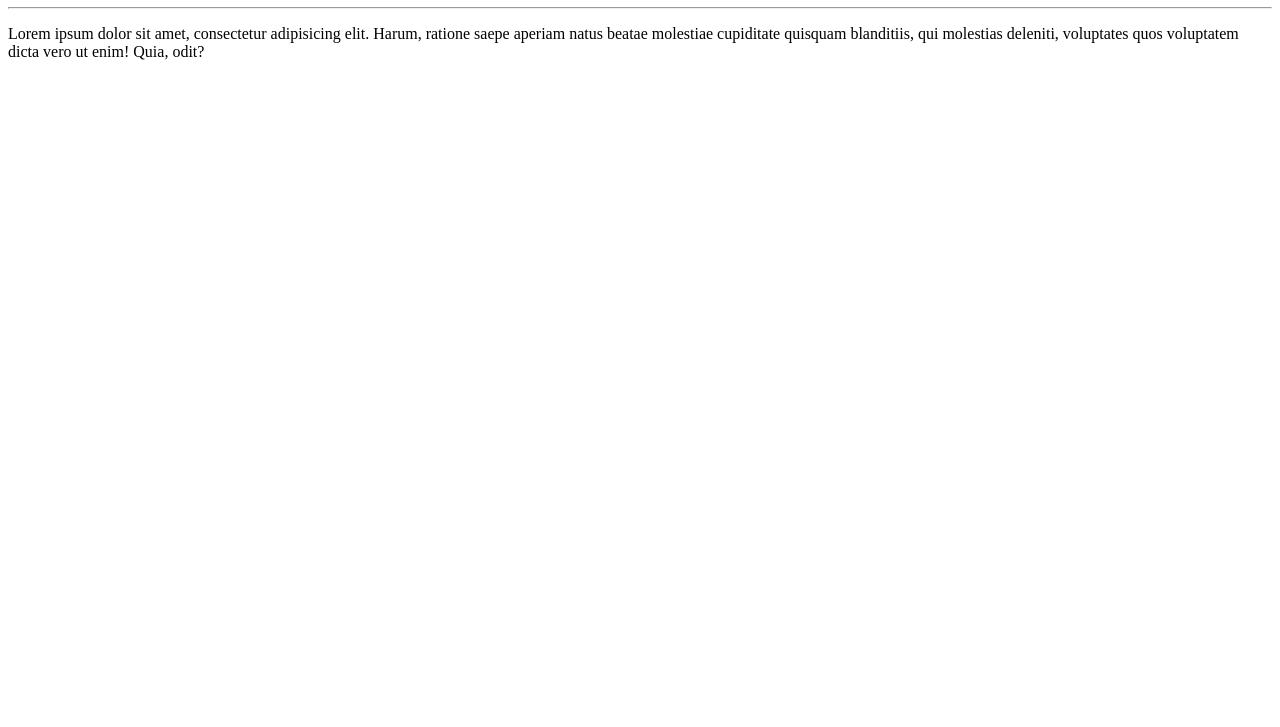
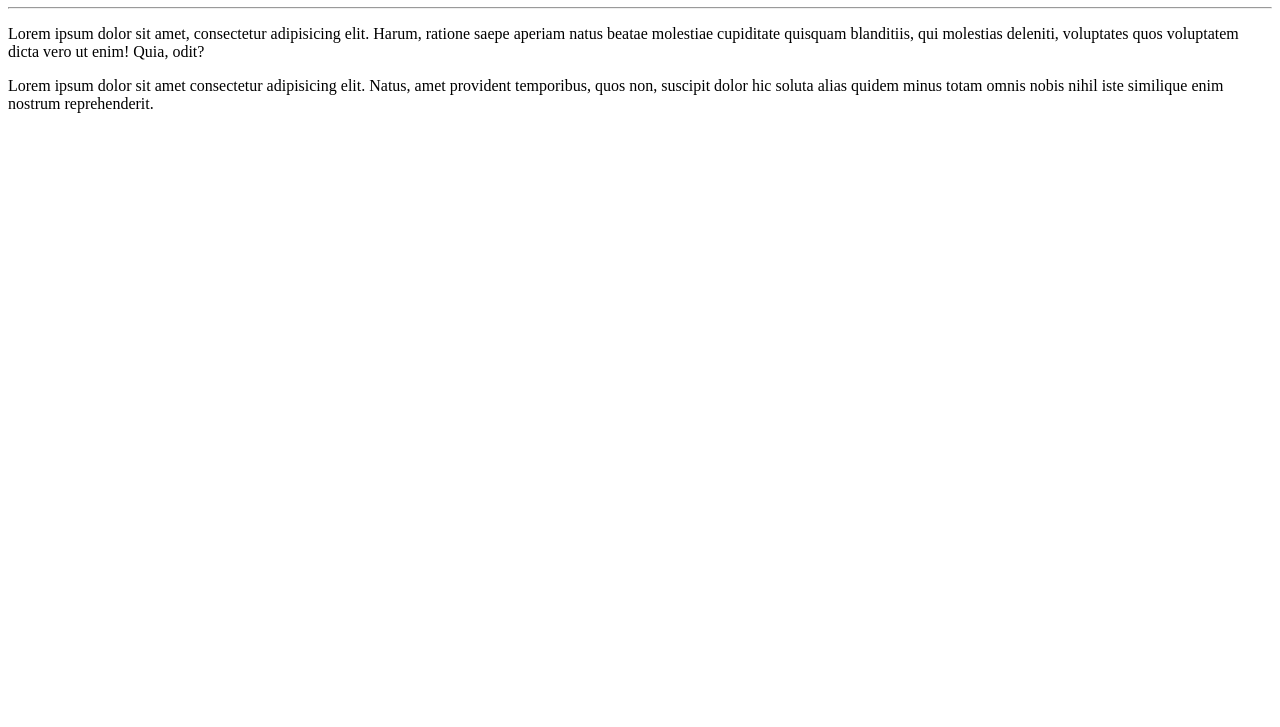
Before and after one commit to lealdorodrigues/Ola-Mundo, a plain HTML site: page site-exemplo/index.html in a window 1280 px wide. Shown: the part 73-800 px from the top of the page. Drawn offline with Linux system fonts and the light colour scheme.

Commit message:
Add um parágrafo

```diff
--- a/site-exemplo/index.html
+++ b/site-exemplo/index.html
@@ -10,5 +10,6 @@
   <h1>Olá, Mundo!</h1>
   <hr>
   <p>Lorem ipsum dolor sit amet, consectetur adipisicing elit. Harum, ratione saepe aperiam natus beatae molestiae cupiditate quisquam blanditiis, qui molestias deleniti, voluptates quos voluptatem dicta vero ut enim! Quia, odit?</p>
+  <p>Lorem ipsum dolor sit amet consectetur adipisicing elit. Natus, amet provident temporibus, quos non, suscipit dolor hic soluta alias quidem minus totam omnis nobis nihil iste similique enim nostrum reprehenderit.</p>
 </body>
 </html>
```
